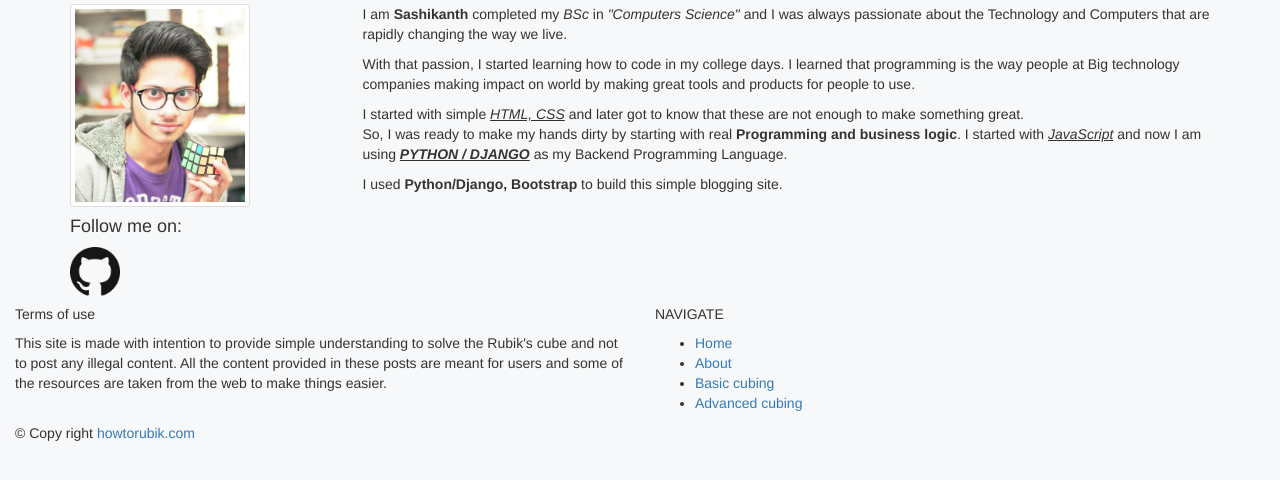
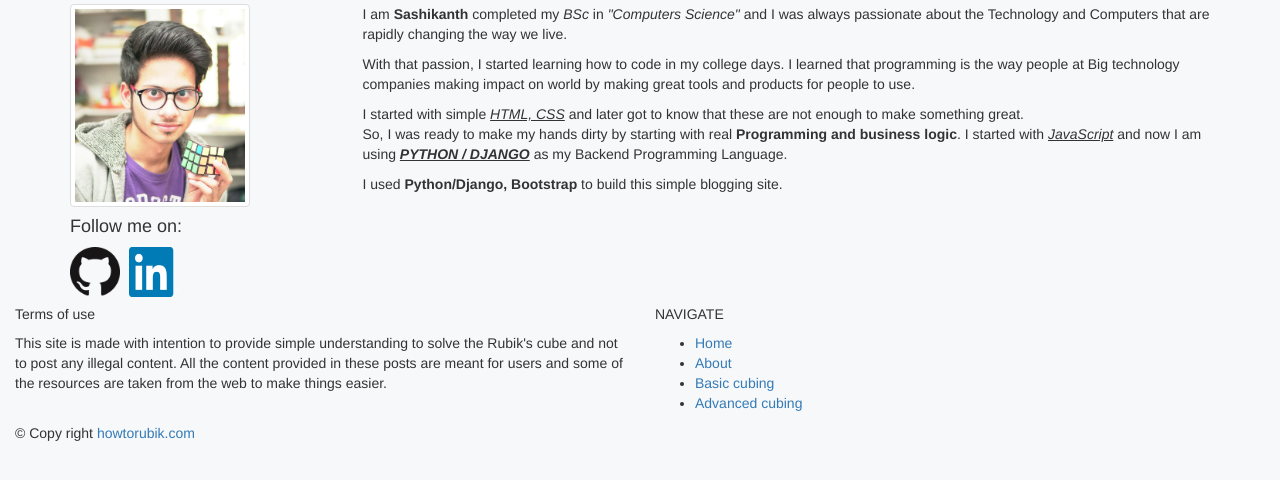
Before and after one commit to satyasashi/howtorubik, a Django app: page /about/ in a window 1280 px wide. Shown: the part 158-638 px from the top of the page. Run offline with Django 3.2, Linux system fonts and the light colour scheme; some libraries are stand-ins or nearby versions.

Commit message:
Added linkedin follow icon in About page.

```diff
--- a/rubikPost/static/rubikPost/css/customStyles.css
+++ b/rubikPost/static/rubikPost/css/customStyles.css
@@ -116,7 +116,6 @@ body {
 	padding-bottom: 5px;
 }
 
-
 .comingSoon {
 	padding: 40px;
 	text-align: center;
--- a/rubikPost/templates/rubikPost/about.html
+++ b/rubikPost/templates/rubikPost/about.html
@@ -42,7 +42,11 @@
 					<h4>Follow me on:</h4>
 					<div class="aboutFollow">
 
-						<a href="https://www.github.com/satyasashi" target="_blank"><img src="{% static 'rubikPost/img/github.png' %}" height="50px" width="50px"></a>
+						<a href="https://www.github.com/satyasashi" target="_blank"><img src="{% static 'rubikPost/img/github.png' %}" height="50px" width="50px" style="margin-right: 5px;"></a>
+
+						<a href="https://www.linkedin.com/in/sashi-kanth-635224b9/" target="_blank"><img src="{% static 'rubikPost/img/linkedin.png' %}" height="50px" width="50px"></a>
+
+
 					</div>
 				</div>
 			</div>
```
Also changed, not shown: rubikPost/static/rubikPost/img/linkedin.png (added).
